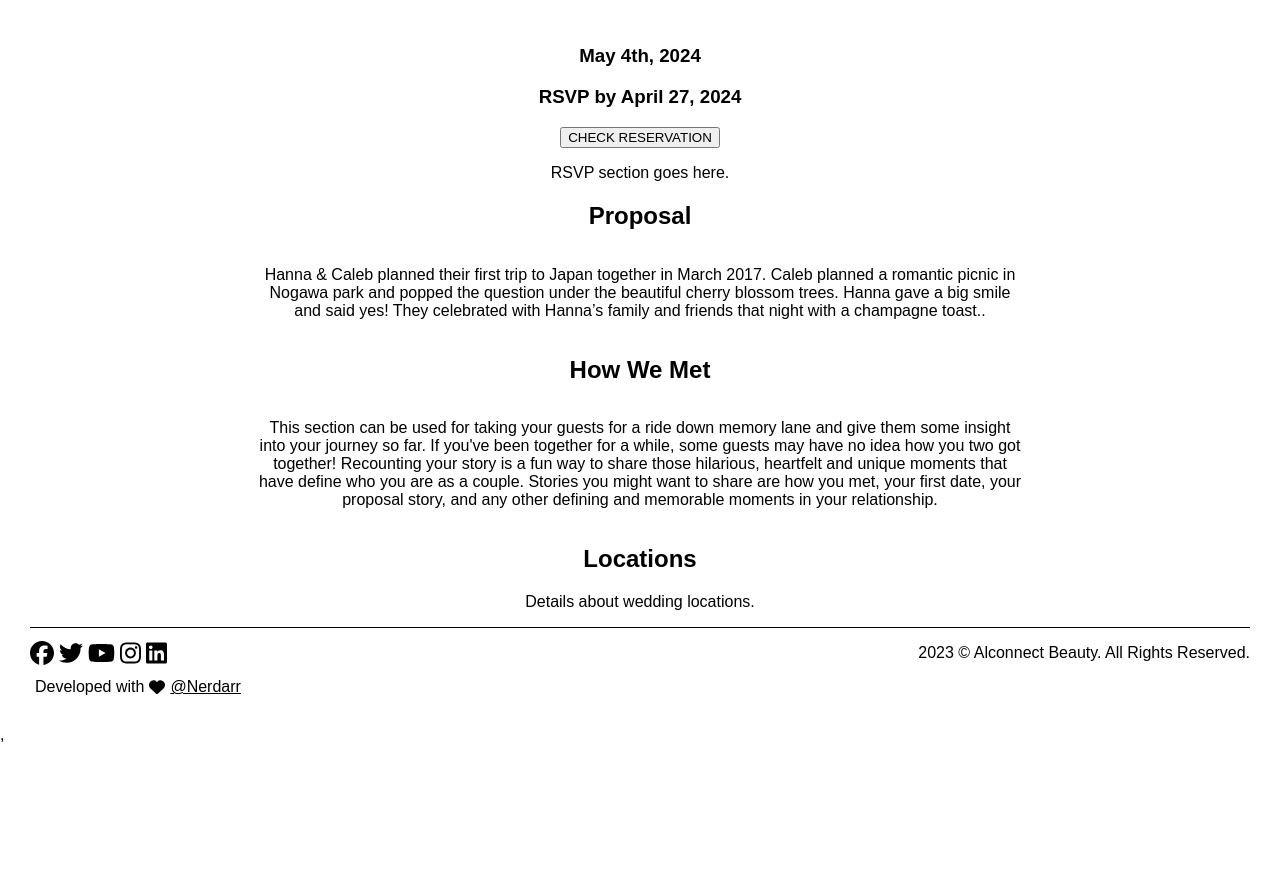
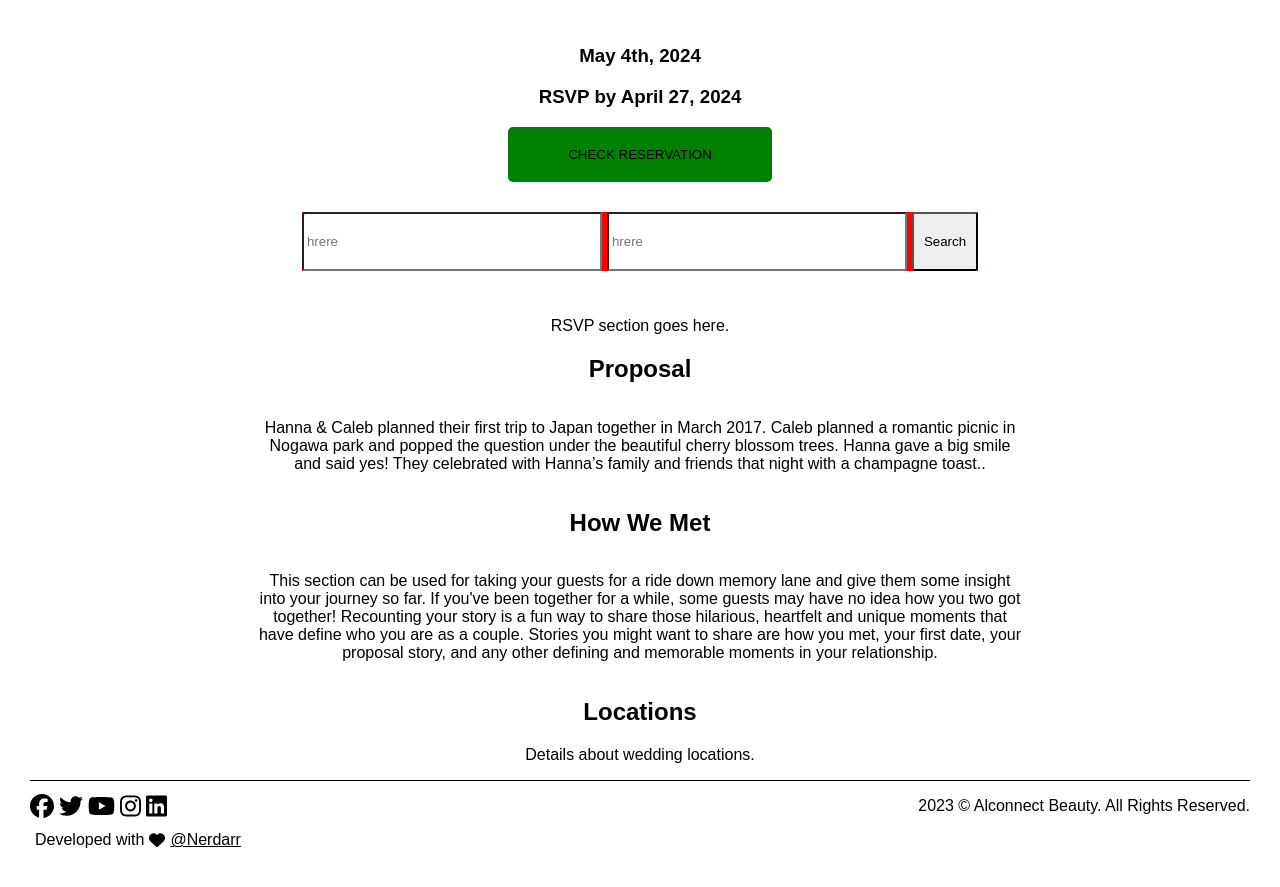
Before and after one commit to Ignatius-Musonda/softnbae, a React (Create React App) app: page / in a window 1280 px wide. Shown: the part 940-1827 px from the top of the page. Before the commit the page ends 1684 px from the top, so only its background shows below. Built offline with nearby package versions, Linux system fonts and the light colour scheme.

Commit message:
search option settings

```diff
--- a/src/Components/Home.css
+++ b/src/Components/Home.css
@@ -23,6 +23,42 @@ body {
   nav {
     background: #333;
     padding: 20px 0;
+  }
+
+  .rescheckBtn  button {
+    border: none;
+    padding: 20px 60px;
+    background-color: green;
+    border-radius: 5px;
+    cursor: pointer;
+
+  }
+
+  .resInputs{
+    display: flex;
+    justify-content: space-around;
+
+  }
+
+  .resInputsSec{
+    display: flex;
+    align-items: center;
+    margin: 30px 0;
+    column-gap: 5px;
+  }
+  .resInputsSec input{
+    min-width: 300px;
+    padding: 20px 3px;
+    border-radius: 3px;
+  }
+  .resInputsSec:nth-child(1) {
+    background-color: red;
+  }
+  .resInputsSec button{
+    /* min-width: 300px; */
+    padding: 20px 10px;
+    border-radius: 3px;
+    cursor: pointer;
   }
 
   nav .nav-left {
--- a/src/Components/Home.js
+++ b/src/Components/Home.js
@@ -4,6 +4,7 @@ import Footer from './Footer/Footer';
 
 function App() {
   const [isOpen, setIsOpen] = useState(false);
+  const [viz,setViz] = useState(false);
 
   const toggleMenu = () => {
     setIsOpen(!isOpen);
@@ -50,7 +51,35 @@ function App() {
 
             </div>
         </div>
-        <button>CHECK RESERVATION</button>
+
+        <div className='rescheckBtn'>
+             <button className='rescheck'>CHECK RESERVATION</button>
+        </div>
+
+        <div className='resInputs'>
+
+          <div className='resInputsSec'>
+
+
+              <div className='actualinputs'>
+              <input placeholder='hrere'/>
+              </div>
+              <div className='actualinputs'>
+              <input placeholder='hrere'/>
+              </div>
+              <div className='CTA'>
+                      <button>Search</button>
+              </div>
+              </div>
+        </div>
+
+
+
+
+
+
+
+
         <p>RSVP section goes here.</p>
       </section>
 
```
